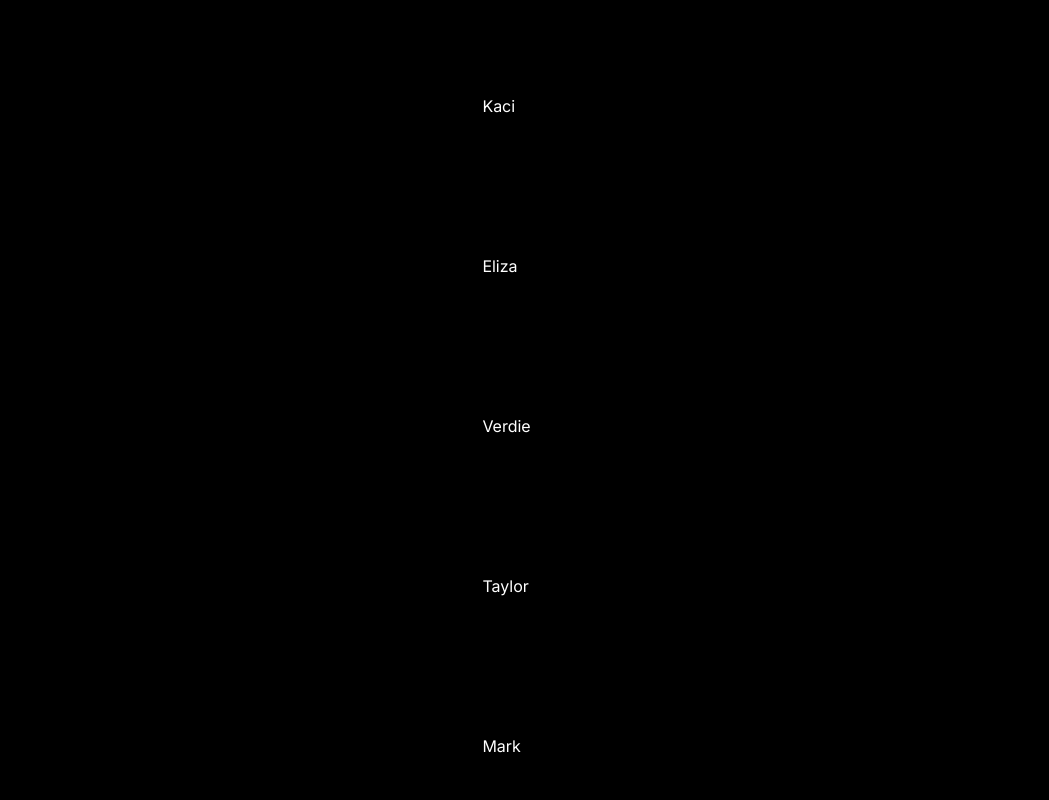
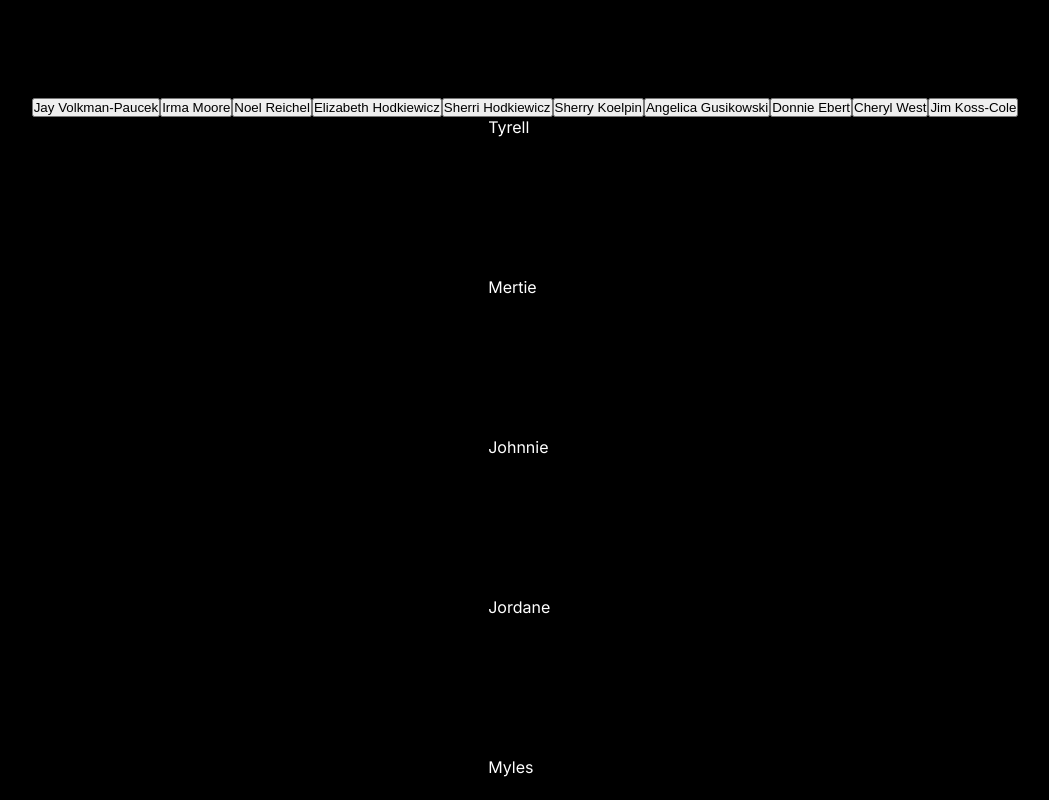
Before and after one commit to superfly9/-turborepo_tutorial, a Next.js app in the folder apps/web/: page / in a window 1280 px wide. Shown: the top 800 px of the page, without its empty margins (115-1164 px from the left). Built offline with nearby package versions, Linux system fonts and the light colour scheme.

Commit message:
feat: 스토리 추가

```diff
--- a/apps/web/app/api/story/route.ts
+++ b/apps/web/app/api/story/route.ts
@@ -1,11 +1,7 @@
 import { faker } from '@faker-js/faker';
 import { NextResponse } from 'next/server';
 
-interface User {
-    [key:string] : string | number | Date;
-}
-
-function createRandomUser(): User {
+function createRandomUser() {
     const sex = faker.person.sexType();
     const firstName = faker.person.firstName(sex);
     const lastName = faker.person.lastName();
@@ -26,6 +22,8 @@ function createRandomUser(): User {
     };
   }
 
+  export type RandomUser = ReturnType<typeof createRandomUser>
+
 export async function GET() {
     const res = faker.helpers.multiple(createRandomUser, { count: 10 })
     return NextResponse.json(res)
--- a/apps/web/app/components/Story/index.tsx
+++ b/apps/web/app/components/Story/index.tsx
@@ -1,11 +1,24 @@
-import React, { useState } from "react";
+"use client";
+import React, { useState, useEffect } from "react";
+import { getData } from "../../util/fetch";
+import { Button } from "@repo/ui/button";
+import { RandomUser } from "../../api/story/route";
 
 function Story() {
-  const [storyList, setStoryList] = useState<string[]>([]);
+  const [storyList, setStoryList] = useState<RandomUser[]>([]);
+
+  useEffect(() => {
+    getData("/api/story", 10).then((v) => {
+      setStoryList(v);
+    });
+  }, []);
+
   return (
     <div>
       {storyList.map((v) => (
-        <li>{v}</li>
+        <Button key={v._id}>
+          {v.firstName} {v.lastName}
+        </Button>
       ))}
     </div>
   );
--- a/apps/web/app/page.tsx
+++ b/apps/web/app/page.tsx
@@ -1,4 +1,5 @@
 import Feed from "./components/Feed";
+import Story from "./components/Story";
 import styles from "./page.module.css";
 
 export default function Page(): JSX.Element {
@@ -7,6 +8,7 @@ export default function Page(): JSX.Element {
       className={styles.main}
       style={{ display: "flex", flexDirection: "column" }}
     >
+      <Story />
       <Feed />
     </main>
   );
--- a/apps/web/package.json
+++ b/apps/web/package.json
@@ -8,6 +8,10 @@
     "start": "next start",
     "lint": "eslint . --max-warnings 0"
   },
+  "reactStrictMode": true,
+  "transpilePackages": [
+    "ui"
+  ],
   "dependencies": {
     "@repo/ui": "*",
     "next": "^14.0.3",
```
